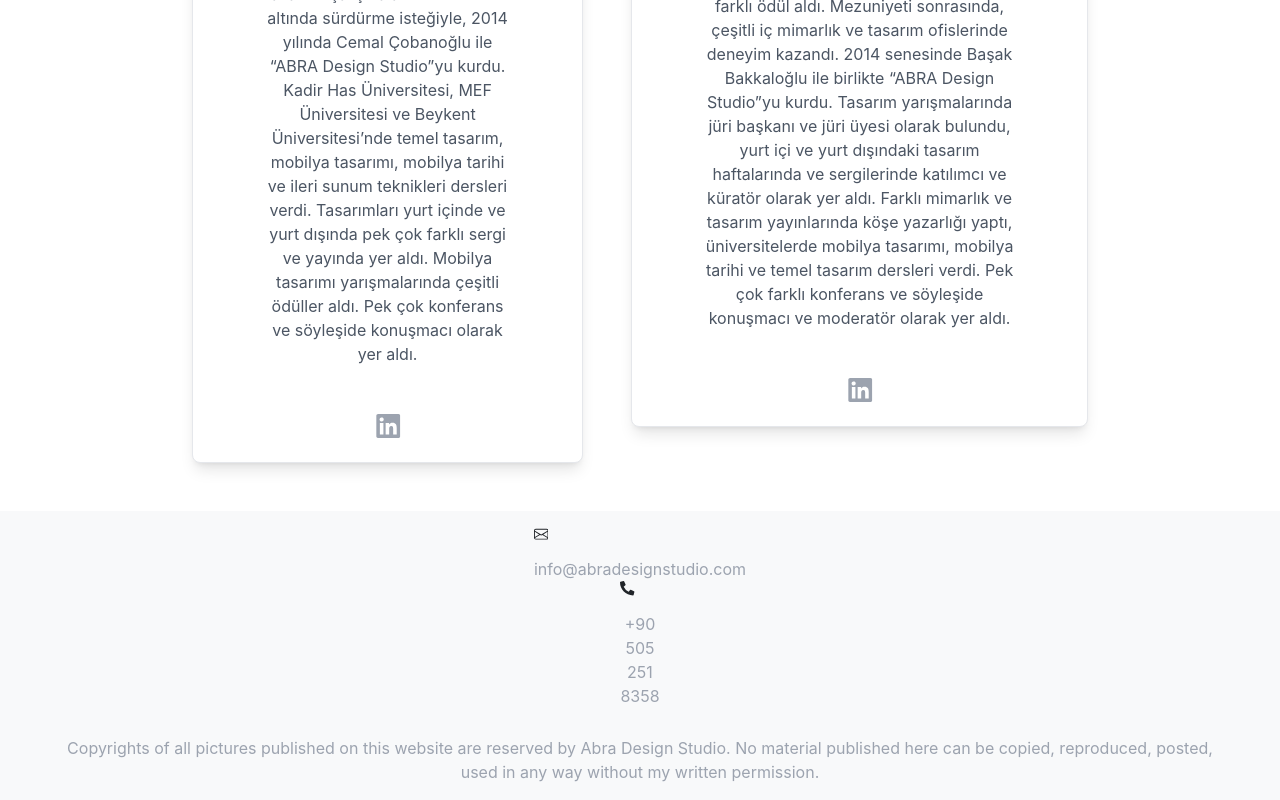
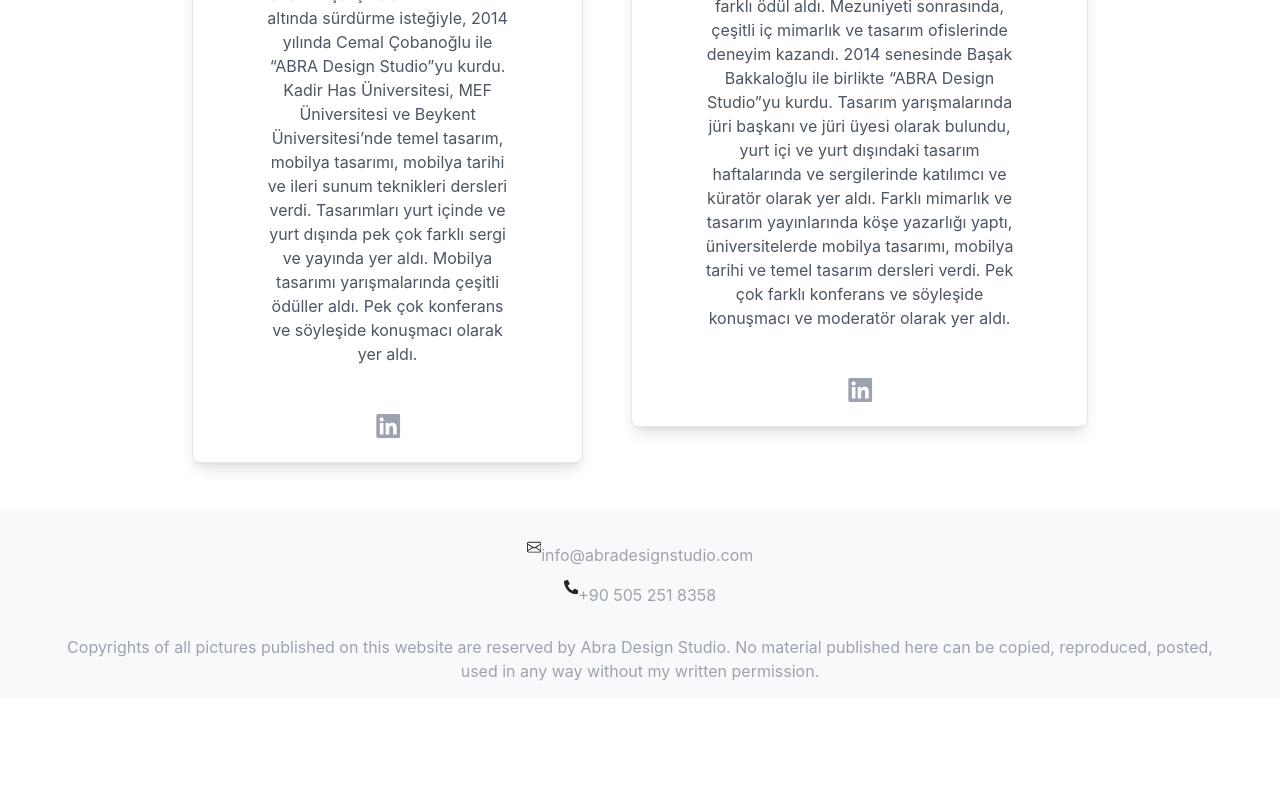
Before and after one commit to keremakagunduz/abradesignstudiocom, a React (Create React App) app in the folder abraapp/: page / in a window 1280 px wide. Shown: the part 1107-1907 px from the top of the page. After the commit the page ends 1806 px from the top, so only its background shows below. Built offline with nearby package versions, Linux system fonts and the light colour scheme; no server answers.

Commit message:
alignment

```diff
--- a/abraapp/src/components/Footer.jsx
+++ b/abraapp/src/components/Footer.jsx
@@ -16,13 +16,13 @@ const Footer = () => (
 
     <div class="max-w-screen-xl px-4 mx-auto overflow-hidden sm:px-6 lg:px-8 place-items-center">
 
-        <div className="w-min">
-        <BsEnvelope />
+        <div className="w-fit flex">
+        <BsEnvelope className="self-center" />
         <p className="mt-4 text-base leading-6 text-center text-gray-400">info@abradesignstudio.com</p>
         </div>
 
-        <div className="w-min">
-        <FaPhoneAlt />
+        <div className="w-fit flex">
+        <FaPhoneAlt className="self-center"/>
         <p className="mt-4 text-base leading-6 text-center text-gray-400">+90 505 251 8358</p>
         </div>
 
```
